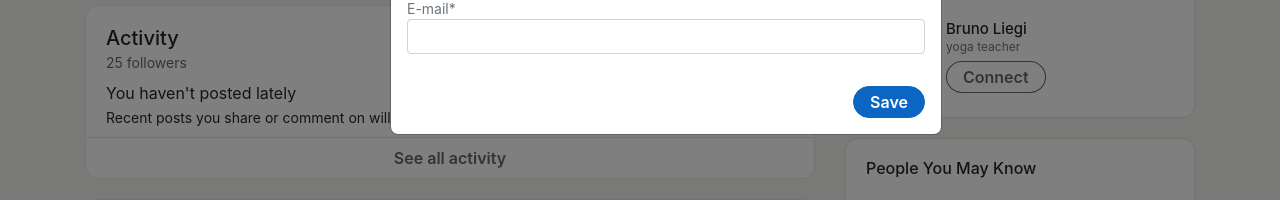
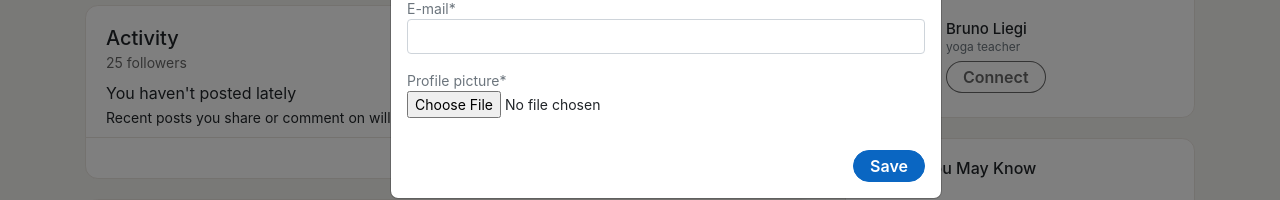
Before and after one commit to julita-wilczek/react-linkedin, a React (Create React App) app: page /in/me in a window 1280 px wide. Both pictures are taken after a click on the button 772 px from the left and 333 px from the top of the page. Shown: the part 582-782 px from the top of the page. Built offline with nearby package versions, Linux system fonts and the light colour scheme; no server answers; grey boxes are pictures that could not be loaded.

Commit message:
Upload file added to profile

```diff
--- a/src/components/DetailsPage.jsx
+++ b/src/components/DetailsPage.jsx
@@ -19,7 +19,7 @@ const DetailsPage = () => {
                 <div className="editsection">
                     <div className="d-flex justify-content-between">
                        <a href="/"> <div className="text-secondary">Edit public profile & URL</div> </a>
-                       <i class="bi questionIcon bi-question-circle-fill"></i>
+                       <i class="bi questionIcon bi-question-circle-fill" title="Test"></i>
                     </div>
 
                     <div className="d-flex mt-2 justify-content-between">
--- a/src/components/HeaderModal.jsx
+++ b/src/components/HeaderModal.jsx
@@ -18,6 +18,43 @@ const [profile, setProfile] = useState(
     }
 
 )
+
+
+const profilePicture = new FormData()
+
+const createPicture = (e) => {
+  if (e.target && e.target.files[0]) {
+    profilePicture.append("profile", e.target.files[0] ) // profile for profile picture, post for post picture, experience for experience picture
+  }
+  console.log(profilePicture)
+}
+
+
+const uploadPicture = async () => {
+
+  try {
+
+    const response = await fetch("https://striveschool-api.herokuapp.com/api/profile/6214aa4e0448b40015116892/picture", {
+      method: "POST",
+      body: profilePicture,
+      headers: {
+
+       Authorization:
+         "Bearer eyJhbGciOiJIUzI1NiIsInR5cCI6IkpXVCJ9.eyJfaWQiOiI2MjE0YWE0ZTA0NDhiNDAwMTUxMTY4OTIiLCJpYXQiOjE2NDU1MjE0ODcsImV4cCI6MTY0NjczMTA4N30.4JUxJJE6E2G8CkzqkOSSRICgdSveBWxuq1Ae6PFpsbs",
+     }
+    })
+
+    if (response.ok) {
+      setModal(false)
+      setReload(response)
+    } else {
+      console.log("sth wrong")
+    }
+
+  } catch (error) {
+    console.log(error)
+  }
+}
 
 useEffect(()=>{fetchData()},[])
 
@@ -55,6 +92,7 @@ const fetchData = async () => {
       }
 
     const updateProfile = async () => {
+
         try{
         const response = await fetch("https://striveschool-api.herokuapp.com/api/profile/",
         {method: "PUT",
@@ -66,10 +104,7 @@ const fetchData = async () => {
        }}
        );
        if (response.ok) {
-         console.log(response.json)
-         console.log("profile updated")
-         setModal(false)
-         setReload(response)
+        uploadPicture()
 
          }
       } catch (error) {
@@ -137,6 +172,15 @@ const fetchData = async () => {
             onChange={(e) => {handleChange("email", e.target.value)}}
           />
         </Form.Group>
+        <Form.Group>
+          <Form.Label className="text-muted mb-0">Profile picture*</Form.Label>
+          <Form.Control
+            type="file"
+            name="file_upload"
+            onChange={createPicture}
+          />
+
+        </Form.Group>
         </Form>
     </div>
 
```
